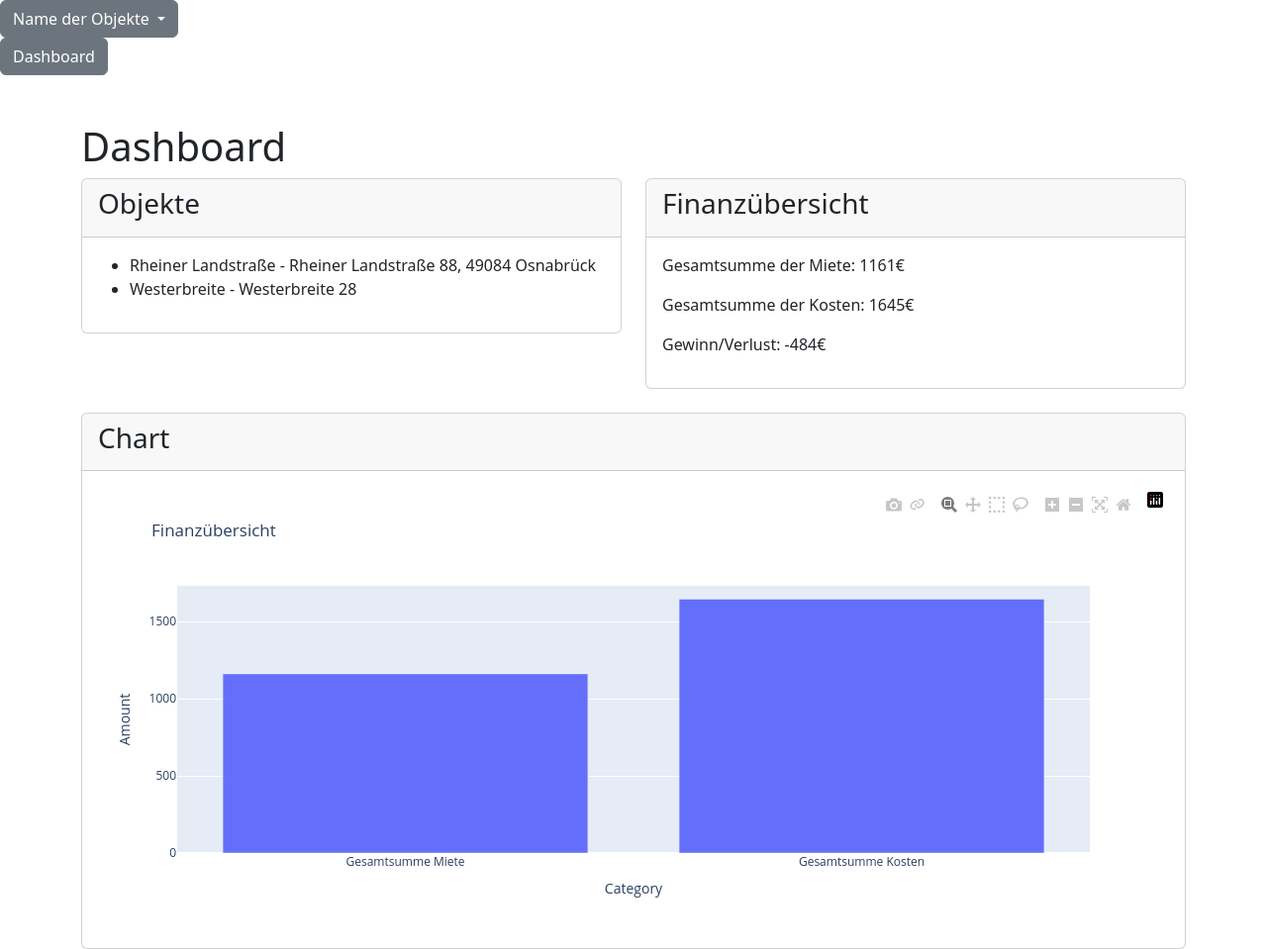
After one commit to AndiCrow/Mietobjekte, a Django app: page /dashboard/ in a window 1280 px wide. The commit adds this page. Shown: the whole page at 99% size. Run offline with Django 5.2, Linux system fonts and the light colour scheme; data comes from the database, SQL or seed files in the repository; both versions use the stored data as it was after the commit.

Commit message:
dashboard mit pandas hinzugefügt, dropedownmenüs ist auf jede seite drinn

```diff
--- a/gebäude/urls.py
+++ b/gebäude/urls.py
@@ -8,4 +8,5 @@ urlpatterns = [
     path('objekte/<int:id>', details, name='details'),
     path('wohnungen/<int:id>/', wohnungen_details, name='wohnungen'),
     path('wohnung/<int:id>/', wohnung_details, name='wohnung-details'),
+    path('dashboard/', views.dashboard, name='dashboard'),
 ]
--- a/gebäude/views.py
+++ b/gebäude/views.py
@@ -5,6 +5,7 @@ from .models import Objekte, Kosten, Mietern, Technik
 from .serializer import ObjekteSerializer
 from django.shortcuts import render, get_object_or_404
 from django.db import models
+import pandas as pd
 
 class ObjekteView(APIView):
     def get(self, request):
@@ -36,6 +37,7 @@ def base(request):
 
 
 def details(request, id):
+    objekte = Objekte.objects.all()
     objekt = get_object_or_404(Objekte, id=id)
     kosten = objekt.kosten_set.all()
     mietern = Mietern.objects.filter(objekt=objekt)
@@ -52,7 +54,17 @@ def details(request, id):
 
     gewinn_verlust = gesamtsumme_miete - gesamtsumme_kosten
 
-    return render(request, 'test_details.html', {'objekt': objekt, 'kosten': kosten, 'technik': technik, 'mietern': mietern, 'wohnungen': wohnungen, 'gesamtsumme_miete': gesamtsumme_miete, 'gesamtsumme_kaution': gesamtsumme_kaution, 'gesamtsumme_kosten':gesamtsumme_kosten, 'gewinn_verlust': gewinn_verlust})
+    return render(request, 'test_details.html', {
+        'objekt': objekt,
+        'kosten': kosten,
+        'technik': technik,
+        'mietern': mietern,
+        'wohnungen': wohnungen,
+        'gesamtsumme_miete': gesamtsumme_miete,
+        'gesamtsumme_kaution': gesamtsumme_kaution,
+        'gesamtsumme_kosten':gesamtsumme_kosten,
+        'gewinn_verlust': gewinn_verlust,
+        'objekte': objekte})
 
 
 def wohnungen_details(request, id):
@@ -67,4 +79,42 @@ def wohnungen_details(request, id):
 def wohnung_details(request, id):
     mieter = get_object_or_404(Mietern, id=id)
     technik = Technik.objects.filter(objekt=mieter.objekt, wohnung=mieter.wohnung)
-    return render(request, 'wohnung_details.html', {'mieter': mieter, 'technik': technik})
+    objekte = Objekte.objects.all()
+    return render(request, 'wohnung_details.html', {'mieter': mieter, 'technik': technik, 'objekte': objekte})
+
+
+def dashboard(request):
+
+    objekte = Objekte.objects.all()
+    mietern = Mietern.objects.all()
+    technik = Technik.objects.all()
+    kosten = Kosten.objects.all()
+
+    mietern_df = pd.DataFrame(list(mietern.values()))
+    kosten_df = pd.DataFrame(list(kosten.values()))
+
+    gesamtsumme_miete = mietern_df['monats_miethe'].sum() if not mietern_df.empty else 0
+    gesamtsumme_kosten = kosten_df['kosten'].sum() if not kosten_df.empty else 0
+    gewinn_verlust = gesamtsumme_miete - gesamtsumme_kosten
+
+    import plotly.express as px
+
+    data = {
+        'Category': ['Gesamtsumme Miete', 'Gesamtsumme Kosten'],
+        'Amount': [gesamtsumme_miete, gesamtsumme_kosten]
+    }
+    df = pd.DataFrame(data)
+    fig = px.bar(df, x='Category', y='Amount', title='Finanzübersicht')
+    chart = fig.to_html(full_html=False)
+
+    context = {
+        'objekte': objekte,
+        'mietern': mietern,
+        'technik': technik,
+        'kosten': kosten,
+        'gesamtsumme_miete': gesamtsumme_miete,
+        'gesamtsumme_kosten': gesamtsumme_kosten,
+        'gewinn_verlust': gewinn_verlust,
+        'chart': chart,
+    }
+    return render(request, 'dashboard.html', context)
--- a/templates/base.html
+++ b/templates/base.html
@@ -29,6 +29,10 @@
             </li>
             {% endfor %}
         </ul>
+    <div class="col-md-6">
+        <a href="{% url 'dashboard' %}" class="btn btn-secondary">Dashboard</a>
+    </div>
+
     </div>
 
     <main>
--- /dev/null
+++ b/templates/dashboard.html
@@ -0,0 +1,49 @@
+{% extends 'base.html' %}
+
+{% block title %}Dashboard{% endblock %}
+
+{% block content %}
+<div class="container mt-5">
+    <h1>Dashboard</h1>
+    <div class="row">
+        <div class="col-md-6">
+            <div class="card">
+                <div class="card-header">
+                    <h3>Objekte</h3>
+                </div>
+                <div class="card-body">
+                    <ul>
+                        {% for objekt in objekte %}
+                        <li>{{ objekt.name }} - {{ objekt.address }}</li>
+                        {% endfor %}
+                    </ul>
+                </div>
+            </div>
+        </div>
+        <div class="col-md-6">
+            <div class="card">
+                <div class="card-header">
+                    <h3>Finanzübersicht</h3>
+                </div>
+                <div class="card-body">
+                    <p>Gesamtsumme der Miete: {{ gesamtsumme_miete }}€</p>
+                    <p>Gesamtsumme der Kosten: {{ gesamtsumme_kosten }}€</p>
+                    <p>Gewinn/Verlust: {{ gewinn_verlust }}€</p>
+                </div>
+            </div>
+        </div>
+    </div>
+    <div class="row mt-4">
+        <div class="col-md-12">
+            <div class="card">
+                <div class="card-header">
+                    <h3>Chart</h3>
+                </div>
+                <div class="card-body">
+                    {{ chart|safe }}
+                </div>
+            </div>
+        </div>
+    </div>
+</div>
+{% endblock %}
```
Also changed, not shown: templates/test_details.html (+8 -10 lines), templates/wohnung_details.html (+7 -9 lines), db.sqlite3, dokument/Download_2.jpeg (deleted), 1 other file.
